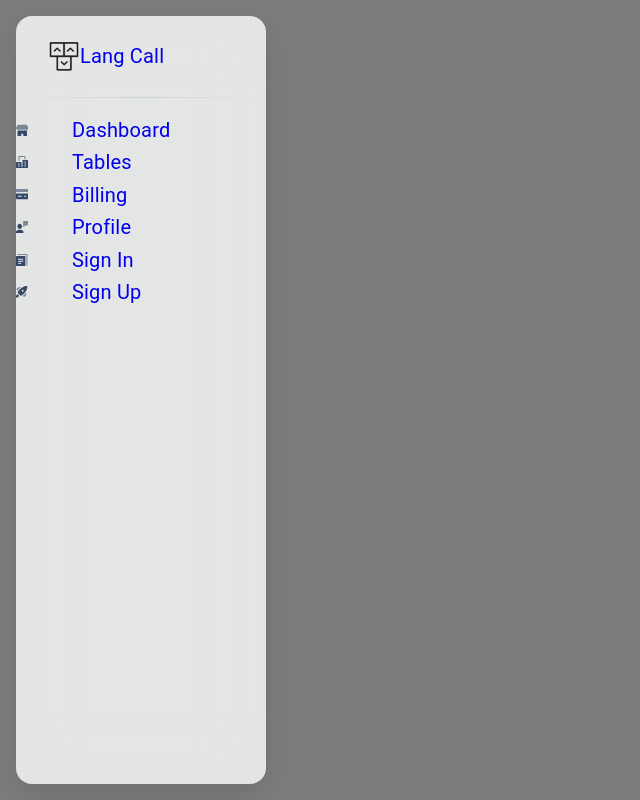
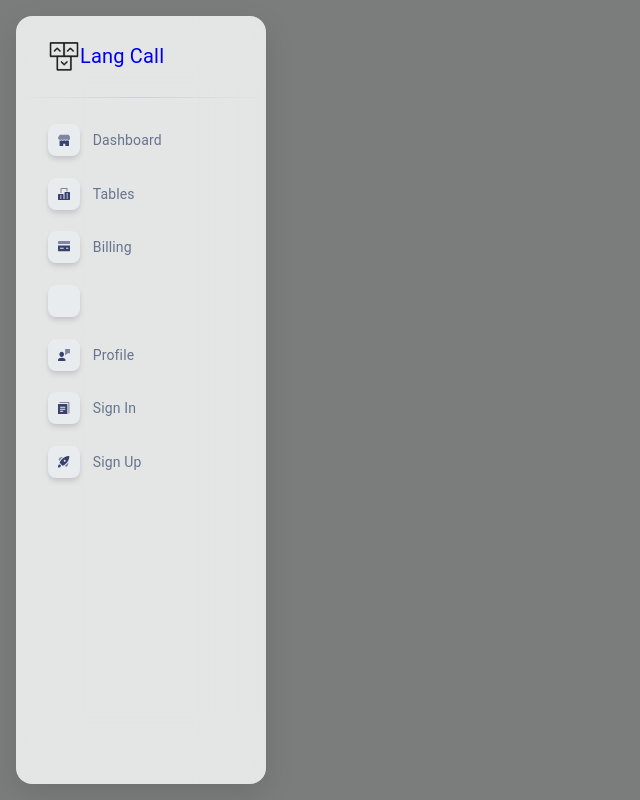
Before and after one commit to LangCall/LangCall_front, a React (Create React App) app: page / in a window 1280 px wide. Shown: the whole page, without its empty margins (0-640 px from the left). Built offline with nearby package versions, Linux system fonts and the light colour scheme.

Commit message:
icon 활성화 완료(sing-in, up 수정 필요)

```diff
--- a/src/components/Sidenav/SidenavCollapse.tsx
+++ b/src/components/Sidenav/SidenavCollapse.tsx
@@ -5,7 +5,19 @@ import ListItemIcon from "@mui/material/ListItemIcon";
 import ListItemText from "@mui/material/ListItemText";
 import Icon from "@mui/material/Icon";
 
+
+
+// Custom styles for the SidenavCollapse
+import {
+    collapseItem,
+    collapseIconBox,
+    collapseIcon,
+    collapseText,
+  } from "components/Sidenav/styles/sidenavCollapse";
+
 // Soft UI Dashboard React components
+import SoftBox from "components/SoftBox";
+
 
 interface SidenavCollapseProps {
     color: "primary" | "secondary" | "info" | "success" | "warning" | "error" | "dark";
@@ -21,17 +33,22 @@ function SidenavCollapse({ color, icon, name, children, active, noCollapse, open
     return (
         <>
             <ListItem component="li">
-                <ListItemIcon>
+                <SoftBox {...rest} sx={(theme:any) => collapseItem(theme, { active })}>
+                <ListItemIcon
+                    sx={(theme) => collapseIconBox(theme, { active, color })}
+                >
                     {typeof icon === "string" ? (
-                        <Icon>{icon}</Icon>
+                    <Icon sx={(theme:any) => collapseIcon(theme, { active })}>{icon}</Icon>
                     ) : (
-                        icon
+                    icon
                     )}
                 </ListItemIcon>
 
                 <ListItemText
                     primary={name}
+                    sx={(theme) => collapseText(theme, { active })}
                 />
+                </SoftBox>
             </ListItem>
             {children && (
                 <Collapse in={open} unmountOnExit>
--- a/src/components/Sidenav/index.tsx
+++ b/src/components/Sidenav/index.tsx
@@ -63,7 +63,7 @@ const Sidenav = ({ color = "info", brand = "", brandName, routes, ...rest }: Sid
     // Render all the routes from the routes.js (All the visible items on the Sidenav)
     const renderRoutes = routes.map(({ type, name, icon, title, noCollapse, key, route, href }: RoutesProps) => {
         let returnValue;
-        if (state.page === key){
+        if (state.page === key){ // 현재 페이지이면 아이콘과 버튼 스타일 변경해야함
             returnValue = (
                 <NavLink to={route} key={key}>
                     <SidenavCollapse
--- /dev/null
+++ b/src/components/Sidenav/styles/sidenavCollapse.js
@@ -0,0 +1,137 @@
+/**
+=========================================================
+* Soft UI Dashboard React - v4.0.1
+=========================================================
+
+* Product Page: https://www.creative-tim.com/product/soft-ui-dashboard-react
+* Copyright 2023 Creative Tim (https://www.creative-tim.com)
+
+Coded by www.creative-tim.com
+
+ =========================================================
+
+* The above copyright notice and this permission notice shall be included in all copies or substantial portions of the Software.
+*/
+function collapseItem(theme, ownerState) {
+  const { palette, transitions, breakpoints, boxShadows, borders, functions } = theme;
+  const { active } = ownerState;
+
+  const { dark, white, text, transparent } = palette;
+  const { xxl } = boxShadows;
+  const { borderRadius } = borders;
+  const { pxToRem } = functions;
+
+  return {
+    background: active? white.main : transparent.main,
+    color: active ? dark.main : text.main,
+    display: "flex",
+    alignItems: "center",
+    width: "100%",
+    padding: `${pxToRem(10.8)} ${pxToRem(12.8)} ${pxToRem(10.8)} ${pxToRem(16)}`,
+    margin: `0 ${pxToRem(16)}`,
+    borderRadius: borderRadius.md,
+    cursor: "pointer",
+    userSelect: "none",
+    whiteSpace: "nowrap",
+    boxShadow: active ? xxl : "none",
+    [breakpoints.up("xl")]: {
+      boxShadow: () => {
+        if (active) {
+          return  xxl
+        }
+
+        return "none";
+      },
+      transition: transitions.create("box-shadow", {
+        easing: transitions.easing.easeInOut,
+        duration: transitions.duration.shorter,
+      }),
+    },
+  };
+}
+
+function collapseIconBox(theme, ownerState) {
+  const { palette, transitions, breakpoints, boxShadows, borders, functions } = theme;
+  const { active, transparentSidenav, color } = ownerState;
+
+  const { white, info, light, gradients } = palette;
+  const { md } = boxShadows;
+  const { borderRadius } = borders;
+  const { pxToRem } = functions;
+
+  return {
+    background: () => {
+      if (active) {
+        return color === "default" ? info.main : palette[color].main;
+      }
+
+      return light.main;
+    },
+    minWidth: pxToRem(32),
+    minHeight: pxToRem(32),
+    borderRadius: borderRadius.md,
+    display: "grid",
+    placeItems: "center",
+    boxShadow: md,
+    transition: transitions.create("margin", {
+      easing: transitions.easing.easeInOut,
+      duration: transitions.duration.standard,
+    }),
+
+    [breakpoints.up("xl")]: {
+      background: () => {
+        let background;
+
+        if (!active) {
+          background = transparentSidenav ? white.main : light.main;
+        } else if (color === "default") {
+          background = info.main;
+        } else if (color === "warning") {
+          background = gradients.warning.main;
+        } else {
+          background = palette[color].main;
+        }
+
+        return background;
+      },
+    },
+
+    "& svg, svg g": {
+      fill: active ? white.main : gradients.dark.state,
+    },
+  };
+}
+
+const collapseIcon = ({ palette: { white, gradients } }, { active }) => ({
+  color: active ? white.main : gradients.dark.state,
+});
+
+function collapseText(theme, ownerState) {
+  const { typography, transitions, breakpoints, functions } = theme;
+  const { active } = ownerState;
+
+  const { size, fontWeightMedium, fontWeightRegular } = typography;
+  const { pxToRem } = functions;
+
+  return {
+    marginLeft: pxToRem(12.8),
+
+    [breakpoints.up("xl")]: {
+      opacity: 1,
+      maxWidth: "100%",
+      marginLeft: pxToRem(12.8),
+      transition: transitions.create(["opacity", "margin"], {
+        easing: transitions.easing.easeInOut,
+        duration: transitions.duration.standard,
+      }),
+    },
+
+    "& span": {
+      fontWeight: active ? fontWeightMedium : fontWeightRegular,
+      fontSize: size.sm,
+      lineHeight: 0,
+    },
+  };
+}
+
+export { collapseItem, collapseIconBox, collapseIcon, collapseText };
```
